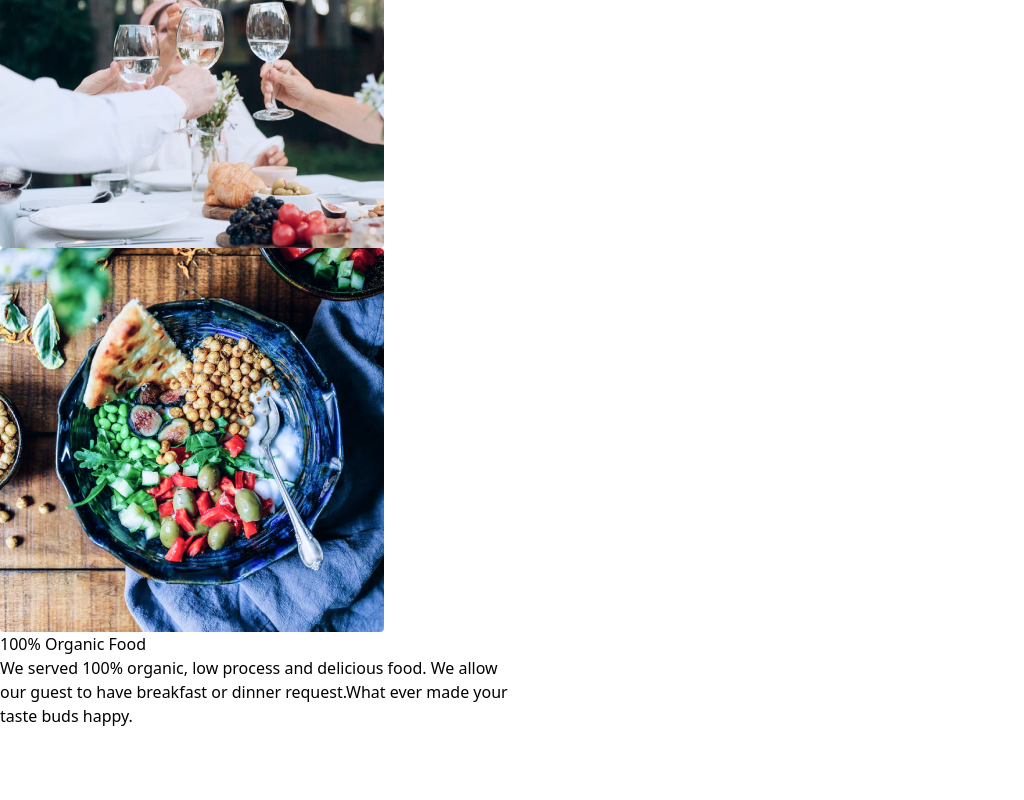
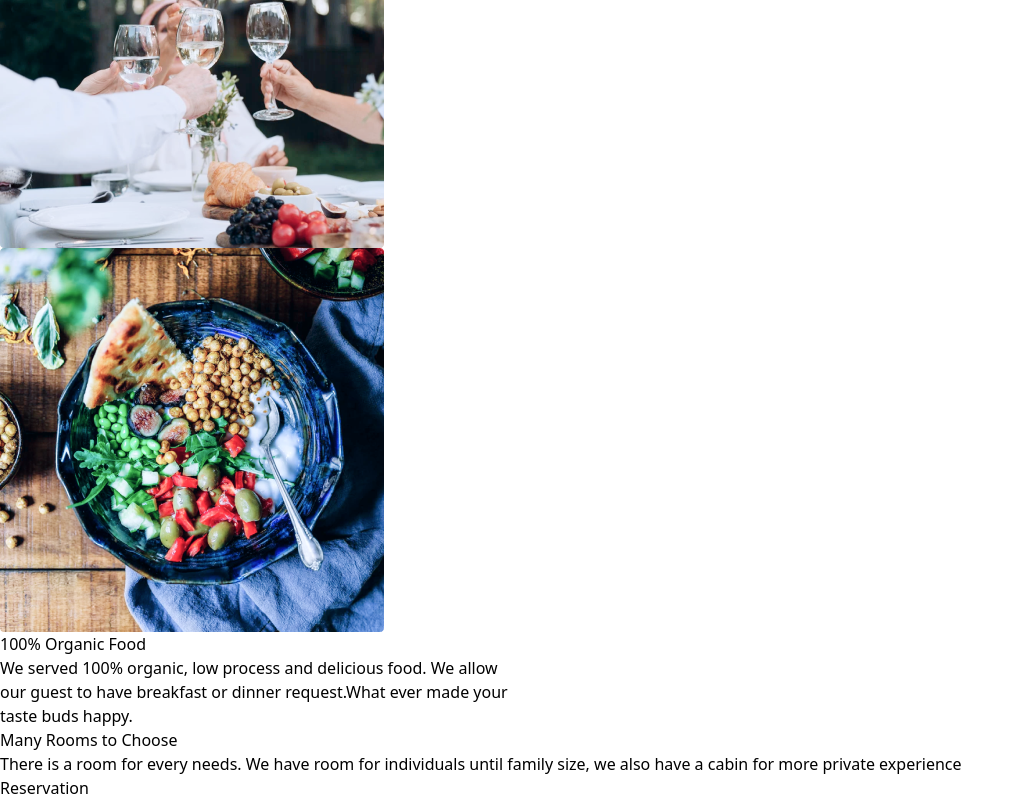
Before and after one commit to Mukhammadullo/Cootels, a React (Vite) app: page / in a window 1280 px wide. Shown: the part 3028-3828 px from the top of the page, without its empty margins (0-1024 px from the left). Before the commit the page ends 3756 px from the top, so only its background shows below. Built offline with nearby package versions, Linux system fonts and the light colour scheme.

Commit message:
fix_card5

```diff
--- a/src/App.jsx
+++ b/src/App.jsx
@@ -107,20 +107,26 @@ function App() {
 
 
           {/* card_right */}
-          <div className='w-[50%] h-[75vh] border-solid border-[2px] border-red-500 flex justify-center items-center'>
+          <div className='w-[50%] h-[75vh] border-solid border-[2px] border-red-500 flex items-center '>
             <img src={img18} />
           </div>
 
 
           {/* card_left */}
-          <div className='w-[50%] h-[75vh] border-solid border-[2px] border-red-500 flex flex-col justify-center'>
+          <div className='w-[50%] h-[75vh] border-solid border-[2px] border-red-500 flex flex-col justify-center items-center'>
             <h1 className='text-[#192252] font-bold text-[36px] mb-[12px]'>100% Organic Food</h1>
             <p className='text-[#848FAC] text-[16px]'>We served 100% organic, low process and delicious food. We allow <br /> our guest to have breakfast or dinner request.What ever made your <br /> taste buds happy.</p>
           </div>
+        </div>
+
+        {/* card5 */}
+        <div className='w-[100%] h-[50vh] border-solid border-[2px] border-blue-500'>
+          <h1>Many Rooms to Choose</h1>
+          <p>There is a room for every needs. We have room for individuals until family size, we also have a cabin for more private experience</p>
+          <button className='w-[160px] h-[7vh] bg-[#0E1734] rounded-[12px] text-[white] ml-[18px] mt-[15px]'>Reservation</button>
+        </div>
 
 
-
-        </div>
 
       </div>
 
```
